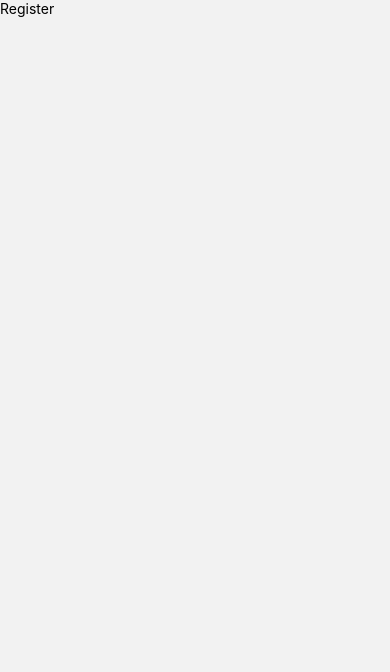
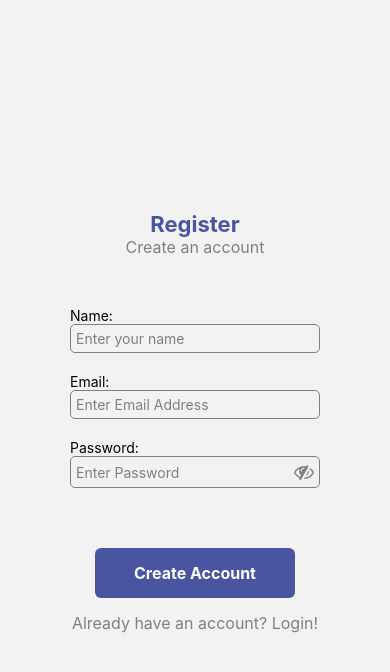
Before and after one commit to subrataindia/mern-chat, a React Native app: screen /Register in a window 390 px wide. Shown: the top 672 px of the page. Built offline with nearby package versions, Linux system fonts and the light colour scheme.

Commit message:
creating mongoose schema

```diff
--- a/src/Navigator/Stack.jsx
+++ b/src/Navigator/Stack.jsx
@@ -7,7 +7,7 @@ const Stack = createNativeStackNavigator();
 const MyStack = () => {
   return (
     <Stack.Navigator screenOptions={{ headerShown: false }}>
-      <Stack.Screen name="Home" component={Login} />
+      <Stack.Screen name="Login" component={Login} />
       <Stack.Screen name="Register" component={Register} />
     </Stack.Navigator>
   );
--- a/src/components/NoButton.jsx
+++ b/src/components/NoButton.jsx
@@ -1,7 +1,7 @@
 import { View, Text, Pressable } from "react-native";
 import React from "react";
 
-const NoButton = ({ text }) => {
+const NoButton = ({ text, onPress }) => {
   return (
     <Pressable
       style={({ pressed }) => [
@@ -10,6 +10,7 @@ const NoButton = ({ text }) => {
           opacity: pressed ? 0.5 : 1,
         },
       ]}
+      onPress={onPress}
     >
       <Text style={{ textAlign: "center", color: "grey", fontSize: 16 }}>
         {text}
--- a/src/components/PrimaryButton.jsx
+++ b/src/components/PrimaryButton.jsx
@@ -1,7 +1,7 @@
 import { View, Text, Pressable } from "react-native";
 import React from "react";
 
-const PrimaryButton = ({ text }) => {
+const PrimaryButton = ({ text, onPress }) => {
   return (
     <Pressable
       style={({ pressed }) => [
@@ -16,6 +16,7 @@ const PrimaryButton = ({ text }) => {
           opacity: pressed ? 0.5 : 1,
         },
       ]}
+      onPress={onPress}
     >
       <Text
         style={{
--- a/src/components/SubTitle.jsx
+++ b/src/components/SubTitle.jsx
@@ -1,9 +1,9 @@
 import { View, Text } from "react-native";
 import React from "react";
 
-const SubTitle = ({ text }) => {
+const SubTitle = ({ text, style }) => {
   return (
-    <View>
+    <View style={{ ...style }}>
       <Text
         style={{
           fontSize: 16,
--- a/src/screens/Login.jsx
+++ b/src/screens/Login.jsx
@@ -8,14 +8,14 @@ import {
   TextInput,
 } from "../components";
 
-const Login = () => {
+const Login = ({ navigation }) => {
   const [email, setEmail] = useState("");
   const [password, setPassword] = useState("");
 
   return (
-    <View>
+    <View style={{ margin: "auto" }}>
       <Title text="Login" />
-      <SubTitle text="Use Existing credentials!" />
+      <SubTitle text="Use Existing credentials!" style={{ marginBottom: 40 }} />
       <TextInput
         text="Email:"
         placeHolder="Enter Email Address"
@@ -24,11 +24,14 @@ const Login = () => {
       <TextInput
         text="Password:"
         placeHolder="Enter Password"
-        onLooseFocus={setEmail}
+        onLooseFocus={setPassword}
         password={true}
       />
       <PrimaryButton text="Login" />
-      <NoButton text="Don't have an account? Sign Up" />
+      <NoButton
+        onPress={() => navigation?.navigate("Register")}
+        text="Don't have an account? Sign Up"
+      />
     </View>
   );
 };
--- a/src/screens/Register.jsx
+++ b/src/screens/Register.jsx
@@ -1,10 +1,43 @@
 import { View, Text } from "react-native";
-import React from "react";
+import React, { useCallback, useState } from "react";
+import {
+  PrimaryButton,
+  NoButton,
+  Title,
+  SubTitle,
+  TextInput,
+} from "../components";
 
-const Register = () => {
+const Register = ({ navigation }) => {
+  const [name, setName] = useState("");
+  const [email, setEmail] = useState("");
+  const [password, setPassword] = useState("");
+
   return (
-    <View>
-      <Text>Register</Text>
+    <View style={{ margin: "auto" }}>
+      <Title text="Register" />
+      <SubTitle text="Create an account" style={{ marginBottom: 40 }} />
+      <TextInput
+        text="Name:"
+        placeHolder="Enter your name"
+        onLooseFocus={setName}
+      />
+      <TextInput
+        text="Email:"
+        placeHolder="Enter Email Address"
+        onLooseFocus={setEmail}
+      />
+      <TextInput
+        text="Password:"
+        placeHolder="Enter Password"
+        onLooseFocus={setPassword}
+        password={true}
+      />
+      <PrimaryButton text="Create Account" />
+      <NoButton
+        onPress={() => navigation?.navigate("Login")}
+        text="Already have an account? Login!"
+      />
     </View>
   );
 };
```
Also changed, not shown: 2 other files (tests, documents, lock files or other folders).
